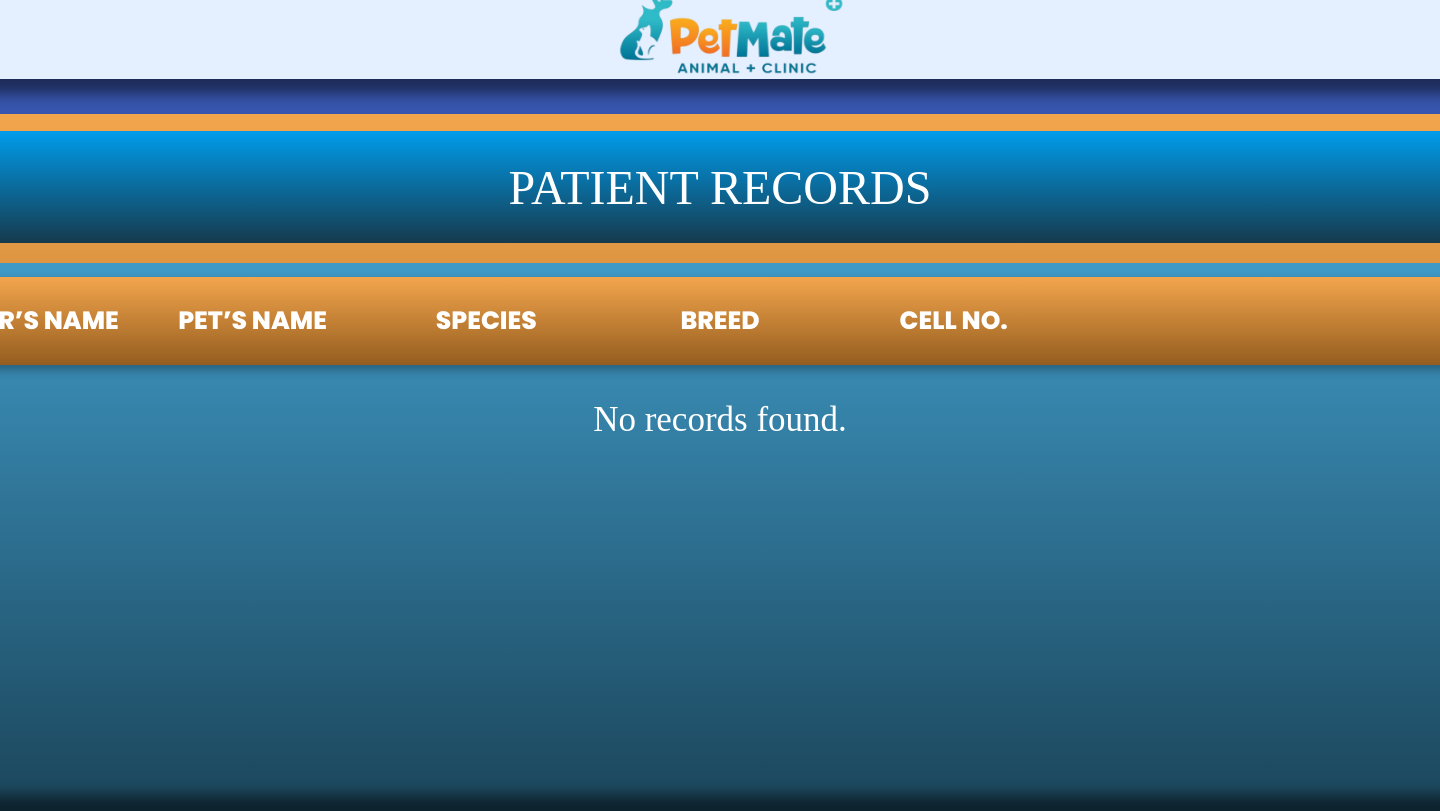
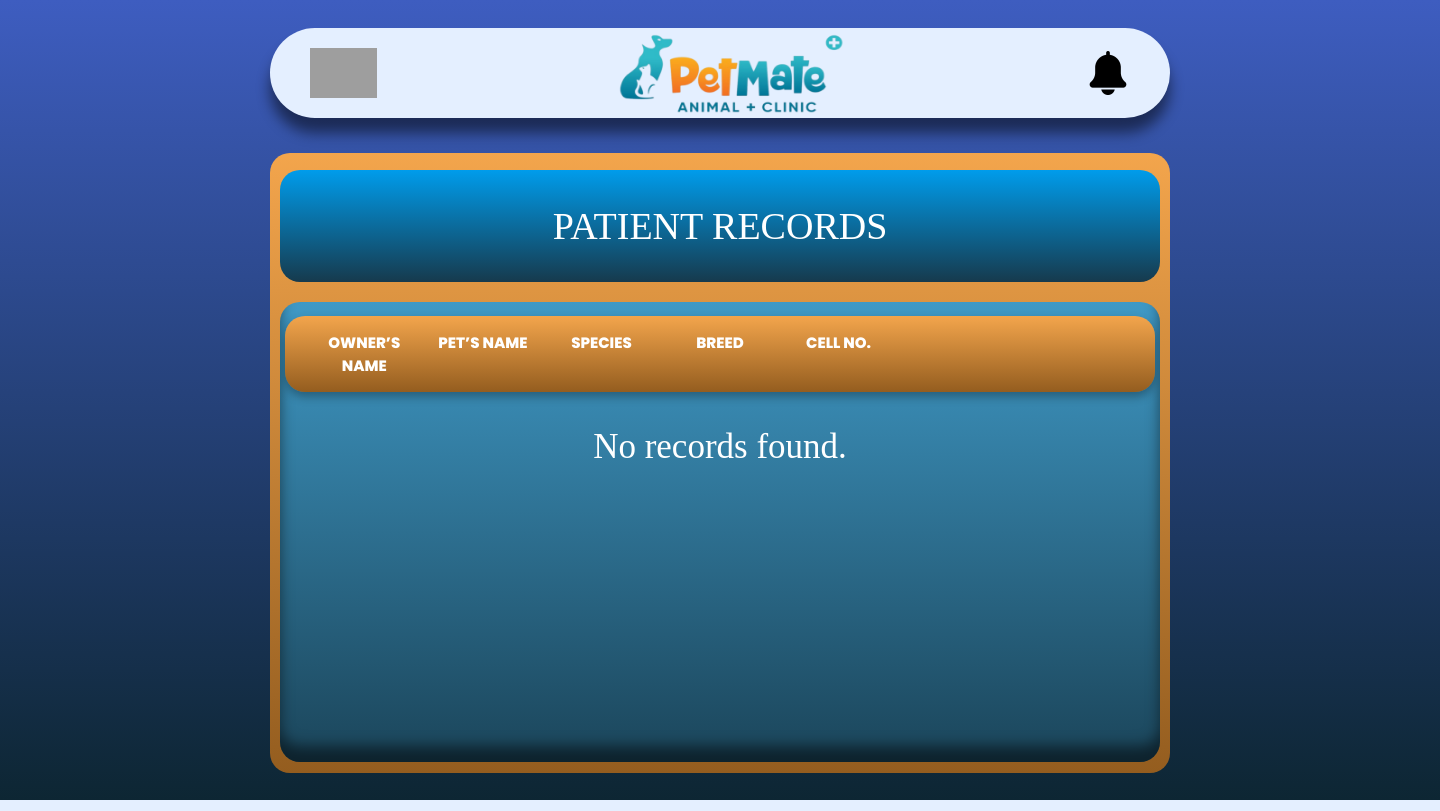
Before and after one commit to DreddVDomasian/Petmate-Management, a PHP site: page /view.php in a window 1440 px wide; the page is wider, and only the part inside the window is pictured. Run offline with PHP 8.4, Linux system fonts and the light colour scheme; data that the repository does not hold is empty; some web fonts are replaced; grey boxes are pictures that could not be loaded.

Commit message:
responsive kuno

```diff
--- a/adding.php
+++ b/adding.php
@@ -35,6 +35,7 @@
     <link rel="preconnect" href="https://fonts.gstatic.com" crossorigin>
     <link href="https://fonts.googleapis.com/css2?family=Rubik+Spray+Paint&display=swap" rel="stylesheet">
     <link rel="stylesheet" href="adding.css">
+    <link rel="stylesheet" href="responsive.css">
     <title>Add Pet</title>
 </head>
 <body>
--- a/edit.php
+++ b/edit.php
@@ -16,7 +16,8 @@ if (isset($_POST['id'])) {
     } else {
         die("Record not found.");
     }
-} else {
+}
+else {
     die("ID is required.");
 }
 ?>
@@ -31,6 +32,7 @@ if (isset($_POST['id'])) {
     <link rel="preconnect" href="https://fonts.gstatic.com" crossorigin>
     <link href="https://fonts.googleapis.com/css2?family=Rubik+Spray+Paint&display=swap" rel="stylesheet">
     <link rel="stylesheet" href="adding.css">
+    <link rel="stylesheet" href="responsive.css">
     <title>Edit Pet</title>
 </head>
 <body>
--- a/homepage.html
+++ b/homepage.html
@@ -7,6 +7,7 @@
     <link rel="preconnect" href="https://fonts.googleapis.com">
     <link rel="preconnect" href="https://fonts.gstatic.com" crossorigin>
     <link href="https://fonts.googleapis.com/css2?family=Rubik+Spray+Paint&display=swap" rel="stylesheet">
+    <link rel="stylesheet" href="responsive.css">
     <title>Pet Management System</title>
 </head>
 <body>
--- /dev/null
+++ b/responsive.css
@@ -0,0 +1,84 @@
+ @media screen and (min-width: 769px) and (max-width: 1024px) {
+    .forms{
+        scale: 0.7;
+    }
+
+    .nav{
+        width: 750px;
+        height: 75px;
+    }
+    .nav img{
+        scale: 0.8;
+    }
+    .btns{
+        scale: 0.4;
+    }
+
+    .container{
+        width: 750px;
+    }
+    .container .header{
+        width: 730px;
+
+    }
+    .header div{
+        font-size: 32px;
+    }
+    .innerContainer{
+        width: 730px;
+    }
+    .thead{
+        width: 720px;
+    }
+    .details div p{
+        font-size: 15px;
+    }
+    .records{
+        width: 720px;
+        min-height: 75px;
+    }
+    .editbtn,.removebtn{
+        scale: 0.6;
+    }
+  }
+
+  @media screen and (min-width: 900px) and (max-width: 1440px) {
+    .nav{
+        width: 900px;
+        height: 90px;
+    }
+    .btns{
+        scale: 0.6;
+    }
+    .container{
+        width: 900px;
+        height: 620px;
+    }
+
+
+    .container .header{
+        width: 880px;
+
+    }
+    .header div{
+        font-size: 38px;
+    }
+    .innerContainer{
+        width: 880px;
+        max-height: 460px;
+        min-height: 460px;
+    }
+    .thead{
+        width: 870px;
+    }
+    .details div p{
+        font-size: 15px;
+    }
+    .records{
+        width: 870px;
+        min-height: 75px;
+    }
+    .editbtn,.removebtn{
+        scale: 0.7;
+    }
+  }
--- a/view.php
+++ b/view.php
@@ -22,6 +22,7 @@
     <link rel="preconnect" href="https://fonts.gstatic.com" crossorigin>
     <link href="https://fonts.googleapis.com/css2?family=Poppins:ital,wght@0,100;0,200;0,300;0,400;0,500;0,600;0,700;0,800;0,900;1,100;1,200;1,300;1,400;1,500;1,600;1,700;1,800;1,900&display=swap" rel="stylesheet">
     <link rel="stylesheet" href="view.css">
+    <link rel="stylesheet" href="responsive.css">
     <title>View Pets</title>
 </head>
 <body>
```
